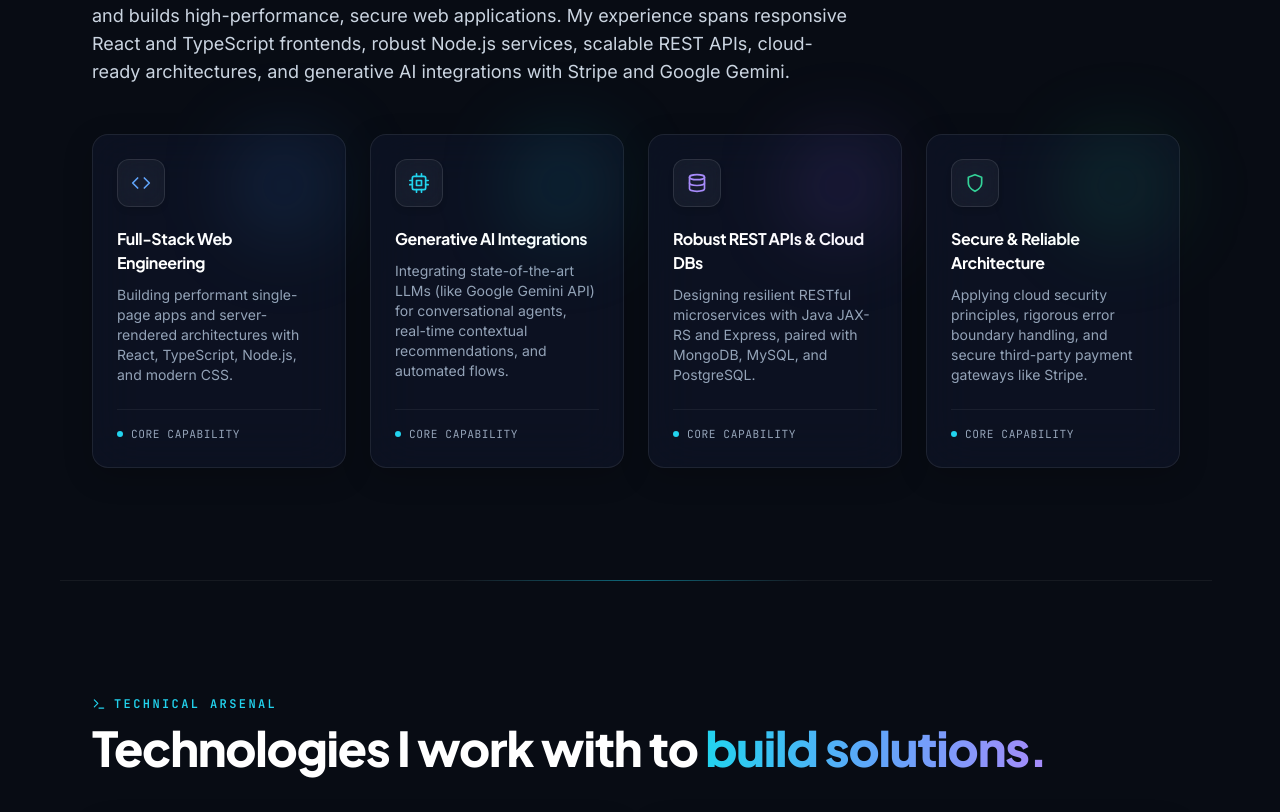
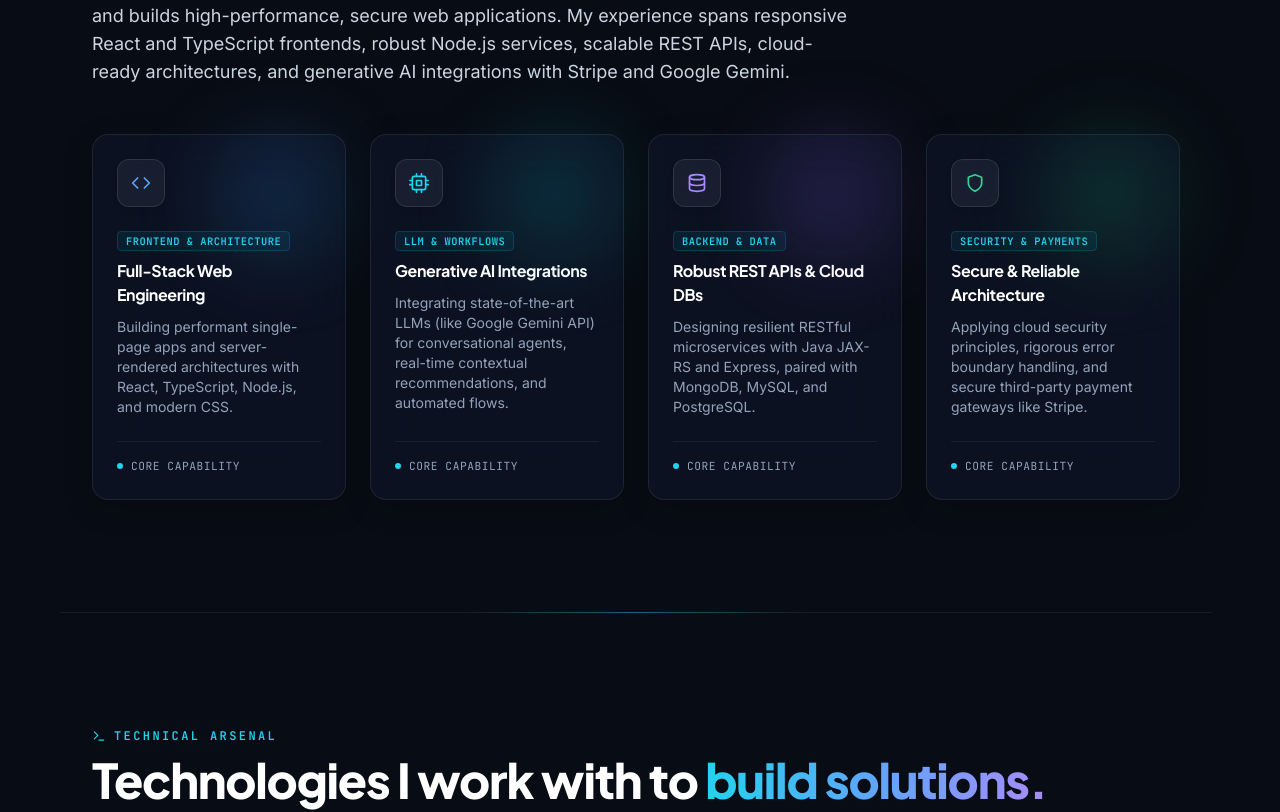
Before and after one commit to PamudithaSilva/My-Portfolio-Pamuditha, a React (Vite) app: page / in a window 1280 px wide. Shown: the part 1220-2032 px from the top of the page. Built offline with nearby package versions, Linux system fonts and the light colour scheme; the HTML template or start-up script is replaced by a standard one.

Commit message:
feat: add portfolio UI components, custom styles, and Tailwind configuration

```diff
--- a/src/components/About.tsx
+++ b/src/components/About.tsx
@@ -1,34 +1,38 @@
 import { motion } from 'framer-motion'
 import { profile } from '../data'
-import { FiCode, FiCpu, FiDatabase, FiLayers, FiShield, FiZap } from 'react-icons/fi'
+import { FiCode, FiCpu, FiDatabase, FiLayers, FiShield, FiTrendingUp } from 'react-icons/fi'
 
 const capabilities = [
   {
     icon: <FiCode className="text-xl text-blue-400" />,
-    gradient: 'from-blue-500/20 to-cyan-500/5',
-    borderHover: 'hover:border-blue-500/40',
+    gradient: 'from-blue-500/25 to-cyan-500/10',
+    borderHover: 'hover:border-blue-500/50 hover:shadow-blue-500/15',
     title: 'Full-Stack Web Engineering',
+    tag: 'Frontend & Architecture',
     text: 'Building performant single-page apps and server-rendered architectures with React, TypeScript, Node.js, and modern CSS.',
   },
   {
     icon: <FiCpu className="text-xl text-cyan-400" />,
-    gradient: 'from-cyan-500/20 to-teal-500/5',
-    borderHover: 'hover:border-cyan-500/40',
+    gradient: 'from-cyan-500/25 to-teal-500/10',
+    borderHover: 'hover:border-cyan-500/50 hover:shadow-cyan-500/15',
     title: 'Generative AI Integrations',
+    tag: 'LLM & Workflows',
     text: 'Integrating state-of-the-art LLMs (like Google Gemini API) for conversational agents, real-time contextual recommendations, and automated flows.',
   },
   {
     icon: <FiDatabase className="text-xl text-violet-400" />,
-    gradient: 'from-violet-500/20 to-purple-500/5',
-    borderHover: 'hover:border-violet-500/40',
+    gradient: 'from-violet-500/25 to-purple-500/10',
+    borderHover: 'hover:border-violet-500/50 hover:shadow-violet-500/15',
     title: 'Robust REST APIs & Cloud DBs',
+    tag: 'Backend & Data',
     text: 'Designing resilient RESTful microservices with Java JAX-RS and Express, paired with MongoDB, MySQL, and PostgreSQL.',
   },
   {
     icon: <FiShield className="text-xl text-emerald-400" />,
-    gradient: 'from-emerald-500/20 to-green-500/5',
-    borderHover: 'hover:border-emerald-500/40',
+    gradient: 'from-emerald-500/25 to-green-500/10',
+    borderHover: 'hover:border-emerald-500/50 hover:shadow-emerald-500/15',
     title: 'Secure & Reliable Architecture',
+    tag: 'Security & Payments',
     text: 'Applying cloud security principles, rigorous error boundary handling, and secure third-party payment gateways like Stripe.',
   },
 ]
@@ -67,14 +71,19 @@ export default function About() {
             whileInView={{ opacity: 1, y: 0 }}
             viewport={{ once: true, margin: '-50px' }}
             transition={{ duration: 0.5, delay: i * 0.1 }}
-            className={`glass-card relative flex flex-col justify-between p-6 transition-all duration-300 hover:-translate-y-1.5 ${cap.borderHover}`}
+            className={`glass-card relative flex flex-col justify-between p-6 transition-all duration-300 hover:-translate-y-1.5 shadow-lg ${cap.borderHover}`}
           >
             {/* Top Glowing Orb in Card */}
-            <div className={`absolute top-0 right-0 h-28 w-28 rounded-full bg-gradient-to-br ${cap.gradient} blur-2xl pointer-events-none`} />
+            <div className={`absolute top-0 right-0 h-32 w-32 rounded-full bg-gradient-to-br ${cap.gradient} blur-2xl pointer-events-none`} />
 
             <div>
-              <div className="mb-5 inline-flex h-12 w-12 items-center justify-center rounded-xl border border-white/10 bg-white/[0.04] backdrop-blur-md shadow-md">
+              <div className="mb-5 inline-flex h-12 w-12 items-center justify-center rounded-xl border border-white/10 bg-white/[0.05] backdrop-blur-md shadow-md">
                 {cap.icon}
+              </div>
+              <div className="mb-2">
+                <span className="font-mono text-[0.65rem] font-semibold uppercase tracking-wider text-cyan-400 bg-cyan-950/40 border border-cyan-500/20 px-2 py-0.5 rounded">
+                  {cap.tag}
+                </span>
               </div>
               <h3 className="mb-2.5 text-base font-bold text-white tracking-tight">
                 {cap.title}
--- a/src/components/Footer.tsx
+++ b/src/components/Footer.tsx
@@ -7,12 +7,12 @@ export default function Footer() {
   }
 
   return (
-    <footer className="relative border-t border-white/[0.08] bg-[#080c14]/80 py-10 backdrop-blur-xl">
+    <footer className="relative border-t border-white/[0.08] bg-[#080c14]/90 py-12 backdrop-blur-2xl">
       <div className="mx-auto max-w-6xl px-4 sm:px-6 lg:px-8">
         <div className="flex flex-col items-center justify-between gap-6 text-center sm:flex-row sm:text-left">
           {/* Left Info */}
           <div>
-            <p className="font-display text-sm font-bold text-white tracking-tight">
+            <p className="font-display text-base font-bold text-white tracking-tight">
               {profile.name}
             </p>
             <p className="mt-1 text-xs text-slate-400 font-mono">
@@ -22,14 +22,14 @@ export default function Footer() {
 
           {/* Center / Copyright */}
           <div className="text-xs text-slate-400 font-mono">
-            &copy; {new Date().getFullYear()} {profile.name}. All rights reserved.
+            &copy; {new Date().getFullYear()} {profile.name}. Designed &amp; built with precision.
           </div>
 
           {/* Right Back to Top */}
           <button
             type="button"
             onClick={scrollToTop}
-            className="inline-flex items-center gap-2 rounded-xl border border-white/10 bg-white/[0.04] px-4 py-2 font-mono text-xs font-medium text-slate-300 transition-all hover:border-cyan-400/40 hover:bg-cyan-500/10 hover:text-cyan-300 hover:-translate-y-0.5"
+            className="inline-flex items-center gap-2 rounded-xl border border-white/10 bg-white/[0.04] px-4 py-2 font-mono text-xs font-medium text-slate-300 transition-all hover:border-cyan-400/40 hover:bg-cyan-500/10 hover:text-cyan-300 hover:-translate-y-0.5 active:translate-y-0"
             aria-label="Scroll back to top"
           >
             <span>Back to top</span>
```
Also changed, not shown: src/components/Contact.tsx (+16 -16 lines), src/components/Education.tsx (+18 -21 lines).
